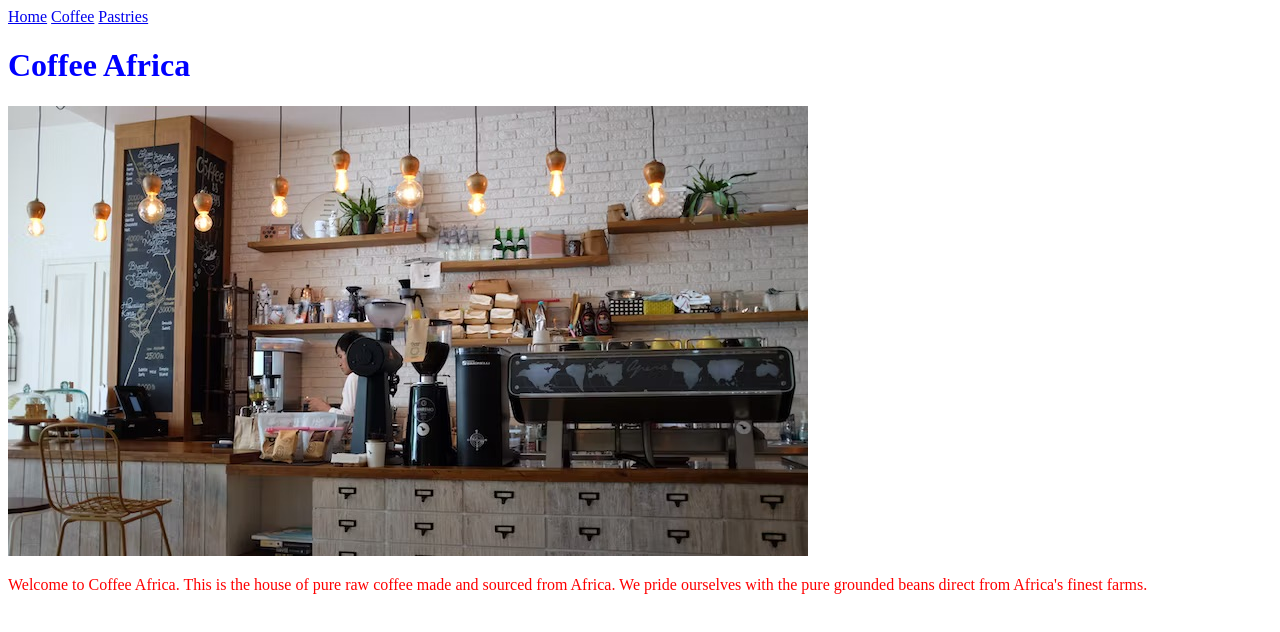
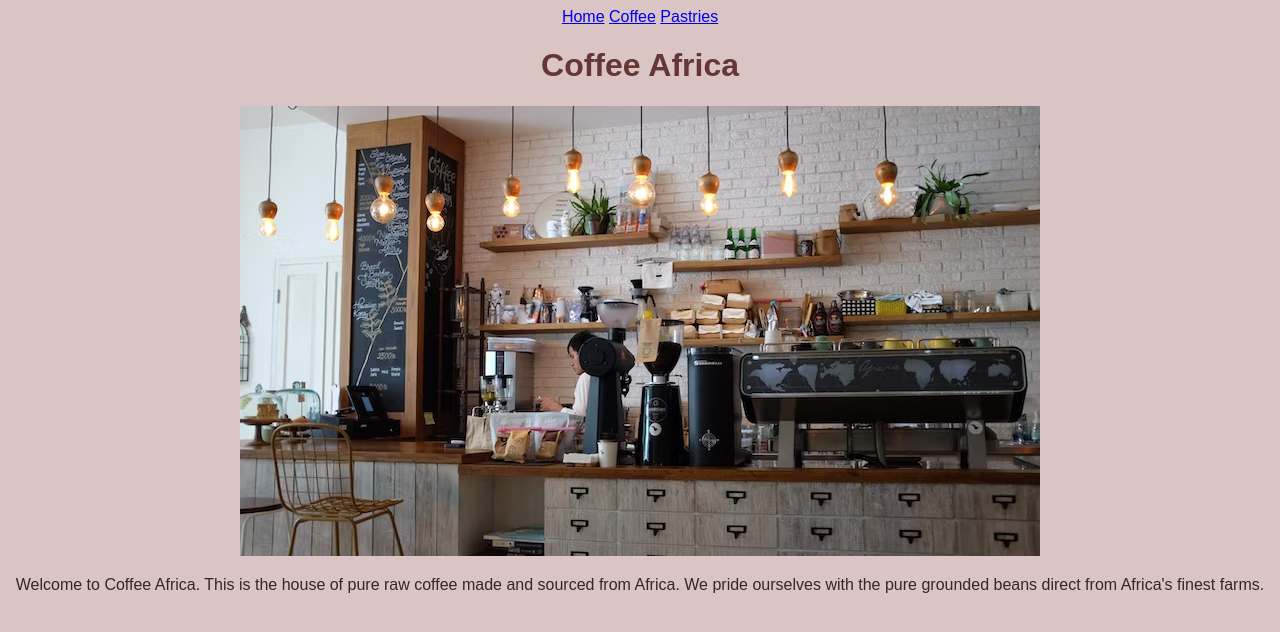
Before and after one commit to Sja78/coffee-africa, a plain HTML site: page index.html in a window 1280 px wide. Drawn offline with Linux system fonts and the light colour scheme.

Commit message:
Add files via upload

```diff
--- a/style.css
+++ b/style.css
@@ -1,6 +1,11 @@
+body{
+    text-align:center;
+    font-family: Arial, Helvetica, sans-serif;
+    background-color: rgb(218, 196, 196);
 
+}
 
 p{
-    color: red;
+    color: rgb(54, 39, 39);
 }
-h1{color: blue;}
+h1{color:rgb(101, 54, 54);}
```
